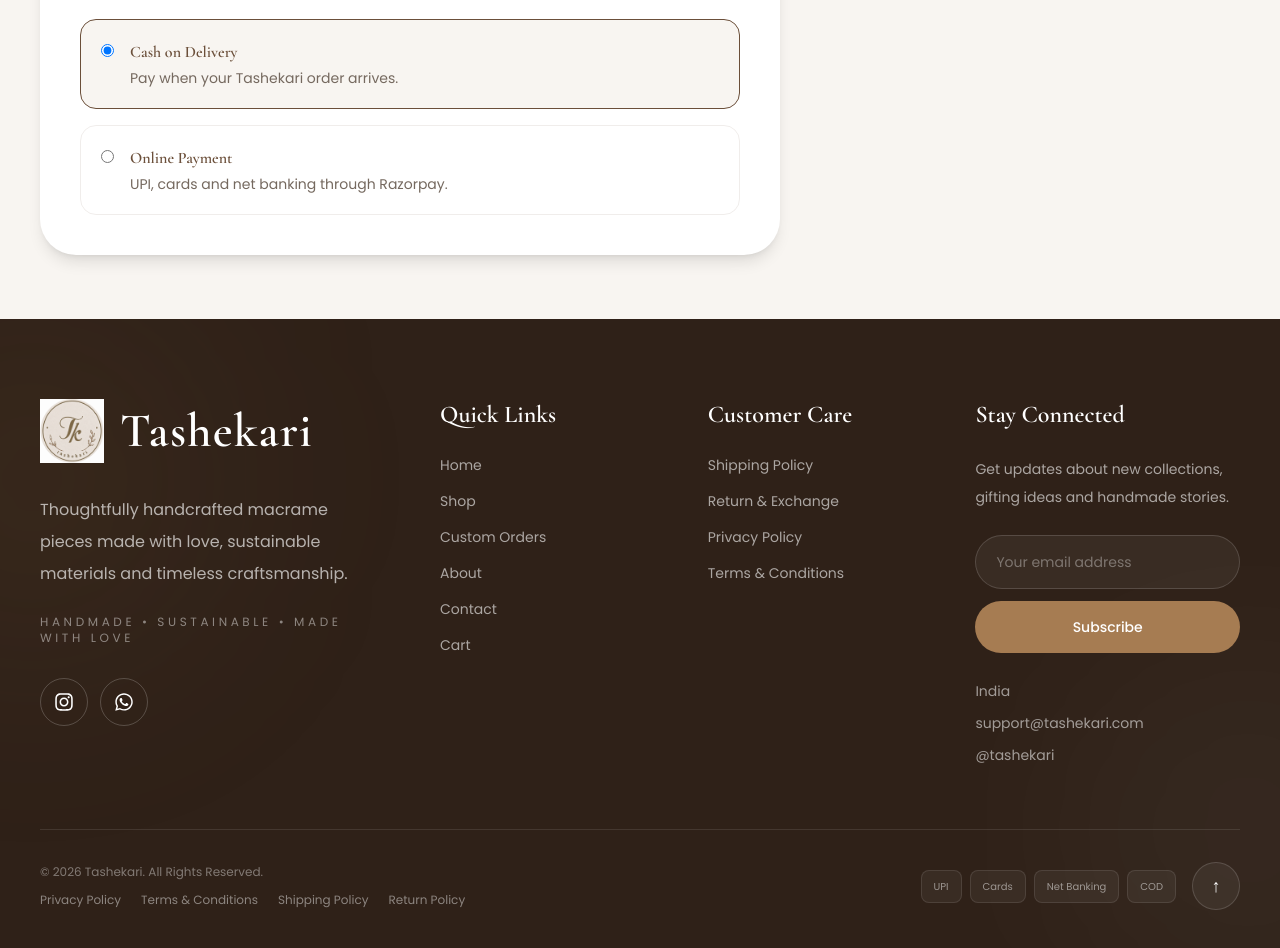
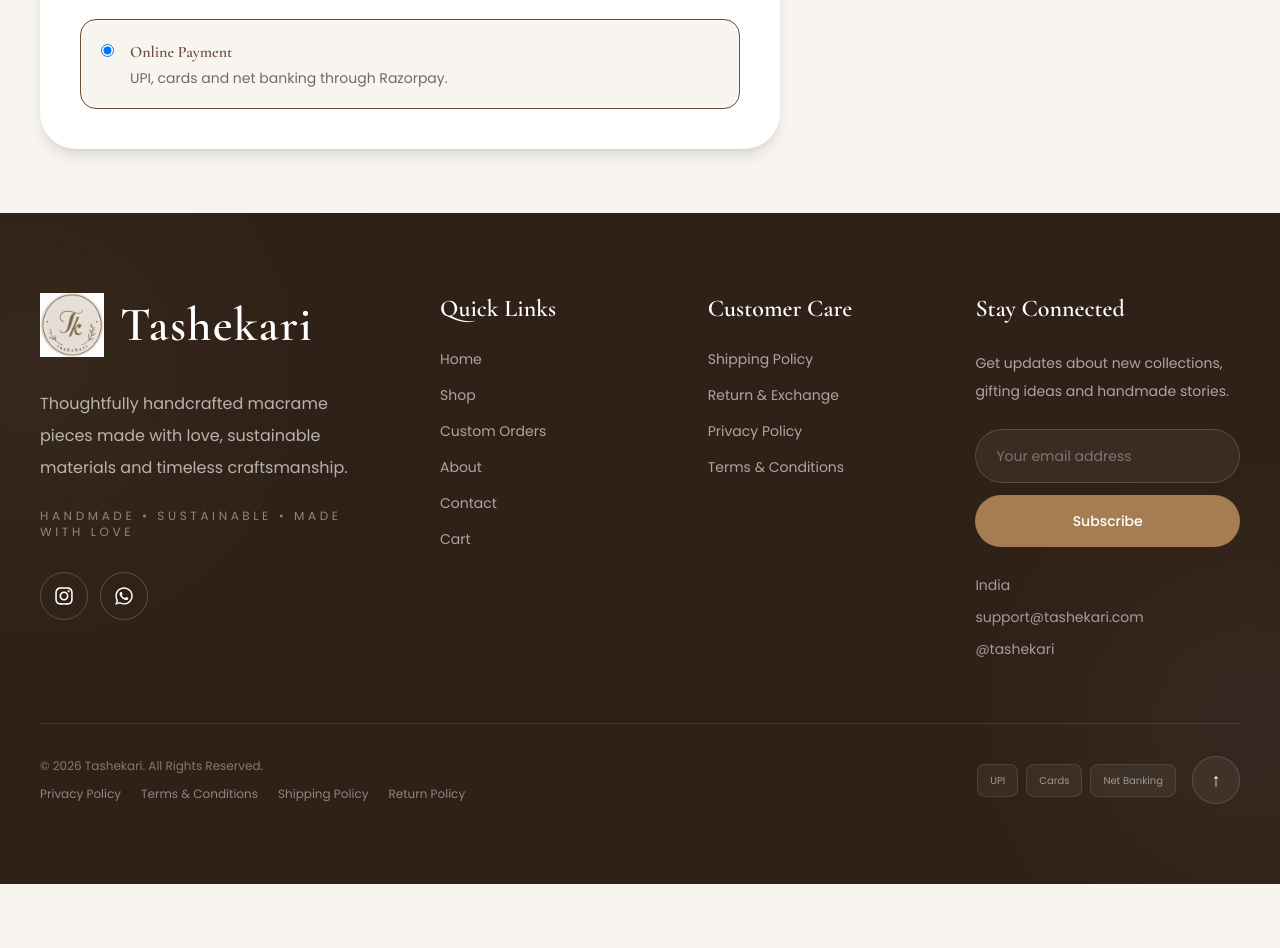
Before and after one commit to Tashekari-dev/tashekari, a React (Vite) app: page /checkout in a window 1280 px wide. Shown: the part 1760-2708 px from the top of the page. After the commit the page ends 2644 px from the top, so only its background shows below. Built offline with nearby package versions, Linux system fonts and the light colour scheme; no server answers; the database is empty.

Commit message:
Remove COD and update Razorpay live payment setup

```diff
--- a/src/components/layout/Footer.jsx
+++ b/src/components/layout/Footer.jsx
@@ -244,10 +244,6 @@
                 <span className="rounded-lg border border-white/10 bg-white/5 px-3 py-2 font-body text-[10px] text-white/50">
                   Net Banking
                 </span>
-
-                <span className="rounded-lg border border-white/10 bg-white/5 px-3 py-2 font-body text-[10px] text-white/50">
-                  COD
-                </span>
               </div>
 
               <button
--- a/src/pages/Checkout.jsx
+++ b/src/pages/Checkout.jsx
@@ -51,7 +51,7 @@
 const { cartItems, clearCart } = useCart();
 const { user, authLoading } = useAuth();
 
-  const [paymentMethod, setPaymentMethod] = useState("cod");
+  const [paymentMethod, setPaymentMethod] = useState("online");
   const [error, setError] = useState("");
   const [isPlacingOrder, setIsPlacingOrder] = useState(false);
 
@@ -808,36 +808,6 @@
                 </h2>
 
                 <div className="mt-8 grid gap-4">
-                  <label
-                    className={`cursor-pointer rounded-2xl border p-5 transition ${
-                      paymentMethod === "cod"
-                        ? "border-primary bg-background"
-                        : "border-primary/10"
-                    }`}
-                  >
-                    <div className="flex items-start gap-4">
-                      <input
-                        type="radio"
-                        name="payment"
-                        value="cod"
-                        checked={paymentMethod === "cod"}
-                        onChange={(event) =>
-                          setPaymentMethod(event.target.value)
-                        }
-                        className="mt-1"
-                      />
-
-                      <div>
-                        <h3 className="font-body font-semibold text-primary">
-                          Cash on Delivery
-                        </h3>
-
-                        <p className="mt-1 font-body text-sm text-[#75695F]">
-                          Pay when your Tashekari order arrives.
-                        </p>
-                      </div>
-                    </div>
-                  </label>
 
                   <label
                     className={`cursor-pointer rounded-2xl border p-5 transition ${
```
